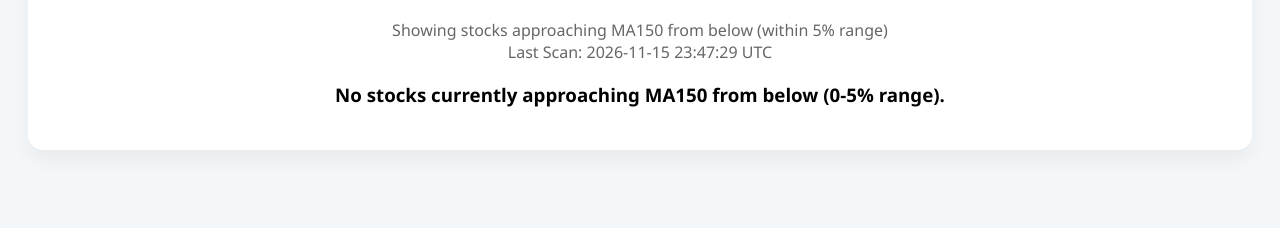
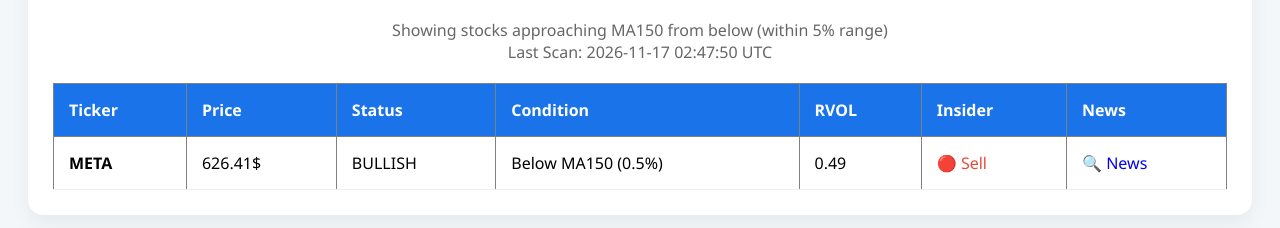
Before and after one commit to gabi-stocks/stock-breakout-scanner, a plain HTML site: page index.html in a window 1280 px wide. Shown: the part 120-348 px from the top of the page. Drawn offline with Linux system fonts and the light colour scheme.

Commit message:
Automated stock scan update

```diff
--- a/index.html
+++ b/index.html
@@ -16,8 +16,31 @@
         <div class="card">
             <h1>📉 Under-MA150 Recovery Scanner</h1>
             <p style="text-align:center; color:#666;">Showing stocks approaching MA150 from below (within 5% range)<br>
-            Last Scan: 2026-11-15 23:47:29 UTC</p>
-            <h3 style='text-align:center;'>No stocks currently approaching MA150 from below (0-5% range).</h3>
+            Last Scan: 2026-11-17 02:47:50 UTC</p>
+            <table border="1" class="dataframe">
+  <thead>
+    <tr style="text-align: right;">
+      <th>Ticker</th>
+      <th>Price</th>
+      <th>Status</th>
+      <th>Condition</th>
+      <th>RVOL</th>
+      <th>Insider</th>
+      <th>News</th>
+    </tr>
+  </thead>
+  <tbody>
+    <tr>
+      <td><b>META</b></td>
+      <td>626.41$</td>
+      <td>BULLISH</td>
+      <td>Below MA150 (0.5%)</td>
+      <td>0.49</td>
+      <td><span style='color:#e74c3c;'>🔴 Sell</span></td>
+      <td><a href='https://www.google.com/search?q=META+stock+news&tbm=nws' target='_blank' style='text-decoration:none;'>🔍 News</a></td>
+    </tr>
+  </tbody>
+</table>
         </div>
     </body>
     </html>
```
